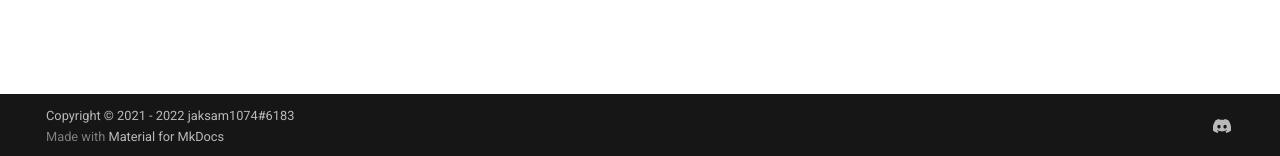
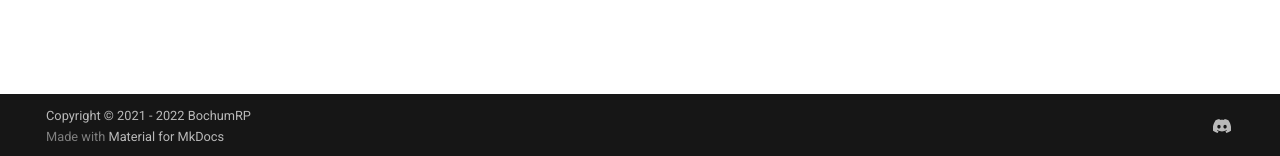
Before and after one commit to bochumrp/changelog, an MkDocs documentation site: the page built from docs/index.md, in a window 1280 px wide. Shown: the part 741-897 px from the top of the page. Built offline with MkDocs 1.6.1 and Material for MkDocs 9.7.7, drawn with Linux system fonts in a browser that asks for light colours.

Commit message:
Update mkdocs.yml

```diff
--- a/mkdocs.yml
+++ b/mkdocs.yml
@@ -9,8 +9,9 @@
   - pymdownx.superfences
   - pymdownx.snippets
 
-copyright: Copyright &copy; 2021 - 2022 jaksam1074#6183
+copyright: Copyright &copy; 2021 - 2022 BochumRP
 
 extra:
   social:
     - icon: fontawesome/brands/discord
+      link: https://discord.io/BochumRP
```
